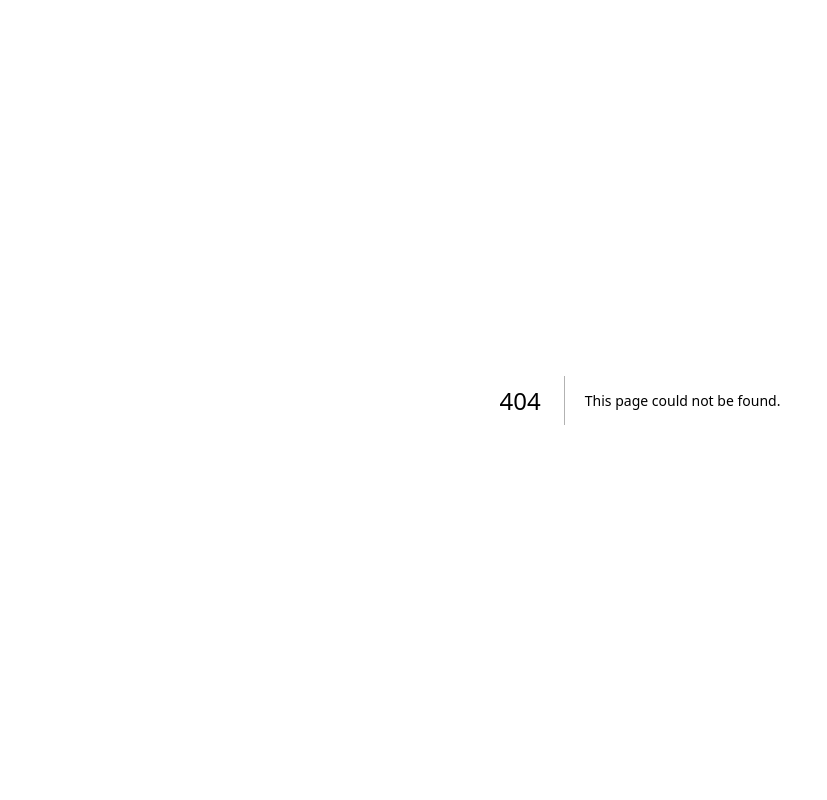
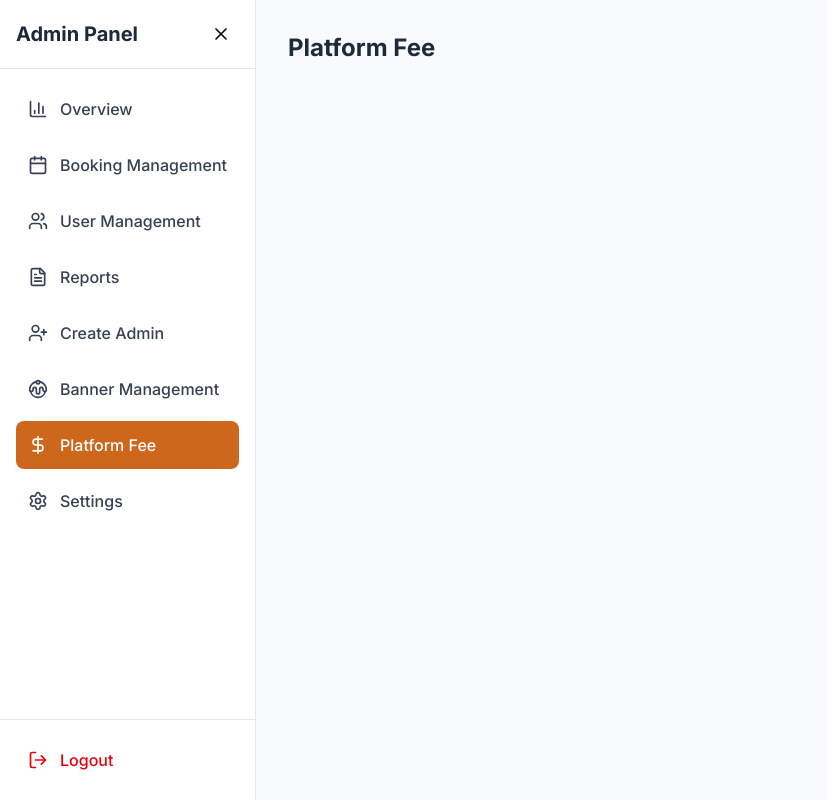
Before and after one commit to MdJowelAhmed/mama-care-admin, a Next.js app: page /dashboard/platform-fee in a window 1280 px wide. Before the commit this address had no page. Shown: the whole page, without its empty margins (0-827 px from the left). Built offline with nearby package versions, Linux system fonts and the light colour scheme.

Commit message:
add sidebar  new route platform fee

```diff
--- /dev/null
+++ b/app/dashboard/platform-fee/page.tsx
@@ -0,0 +1,14 @@
+import { DashboardLayout } from '@/components/layout/DashboardLayout'
+import React from 'react'
+
+const PlatformFee = () => {
+  return (
+    <DashboardLayout>
+      <div className="p-4">
+        <h2 className="text-2xl font-bold text-gray-800">Platform Fee</h2>
+      </div>
+    </DashboardLayout>
+  )
+}
+
+export default PlatformFee
--- a/components/layout/Sidebar.tsx
+++ b/components/layout/Sidebar.tsx
@@ -15,7 +15,8 @@ import {
   X,
   LogOut,
   LucideIcon,
-  DessertIcon
+  DessertIcon,
+  DollarSign
 } from 'lucide-react';
 import { cn } from '@/lib/utils';
 import { logout } from '@/lib/store';
@@ -34,6 +35,7 @@ const menuItems: MenuItem[] = [
   { icon: FileText, label: 'Reports', href: '/dashboard/report' },
   { icon: UserPlus, label: 'Create Admin', href: '/dashboard/create-admin' },
   { icon: DessertIcon, label: 'Banner Management', href: '/dashboard/banner-management' },
+  { icon: DollarSign, label: 'Platform Fee', href: '/dashboard/platform-fee' },
   { icon: Settings, label: 'Settings', href: '/dashboard/settings' },
 ];
 
```
